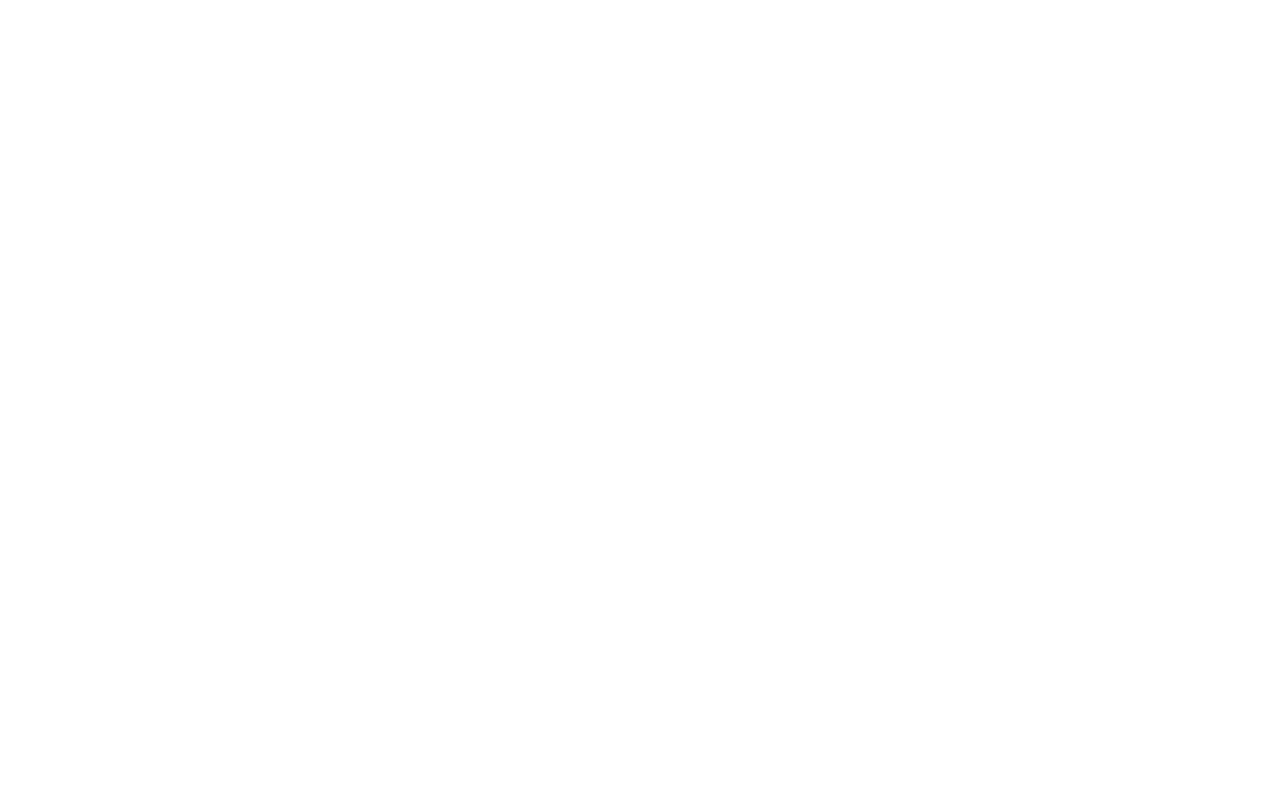
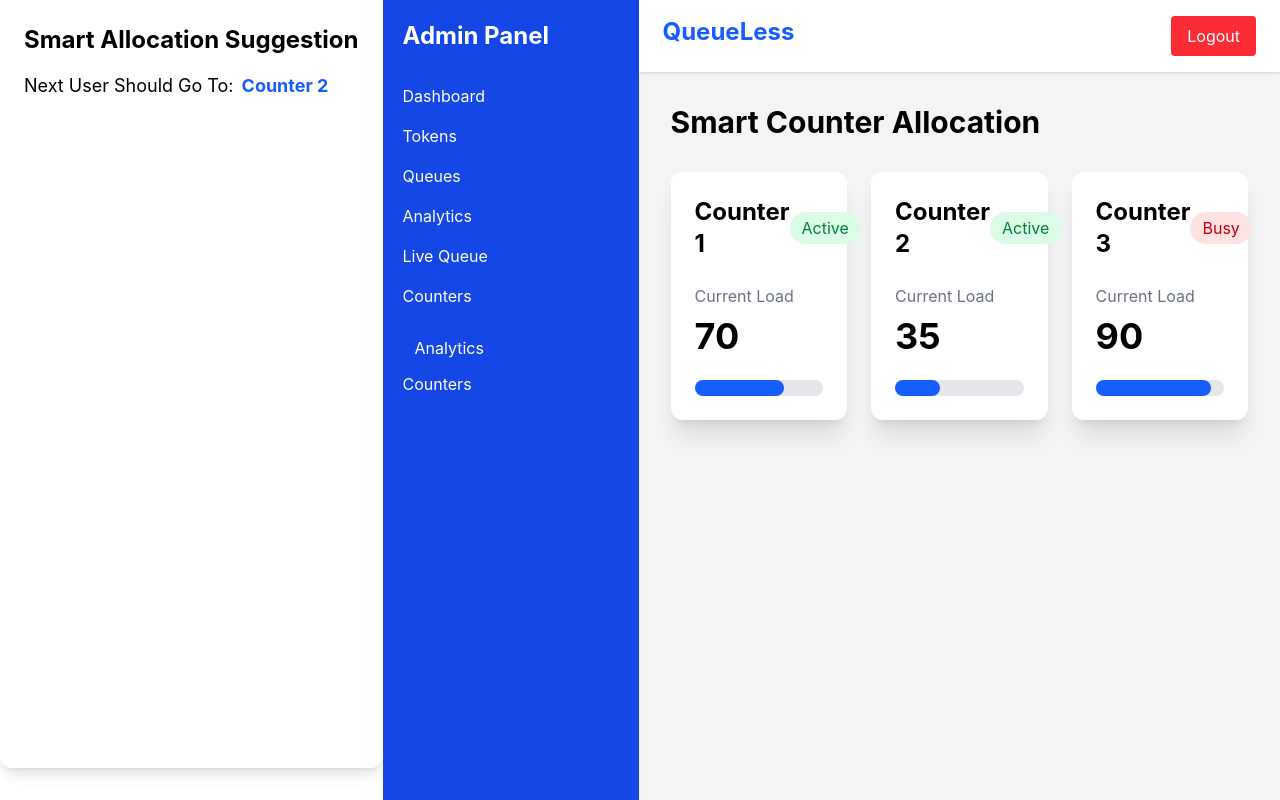
Before and after one commit to sattiprasanna0916-prog/queueless-management-system, a React app in the folder frontend/: page /counters in a window 1280 px wide. Before the commit this address had no page. Built offline with nearby package versions, Linux system fonts and the light colour scheme; no server answers; sample sign-in values are in the browser's storage; the HTML template or start-up script is replaced by a standard one.

Commit message:
Implemented smart counter allocation system

```diff
--- a/frontend/src/App.jsx
+++ b/frontend/src/App.jsx
@@ -3,7 +3,10 @@
 import Dashboard from "./pages/Dashboard";
 import ProtectedRoute from "./routes/ProtectedRoute";
 import Queues from "./pages/Queues";
+import Tokens from "./pages/Tokens";
 import Analytics from "./pages/Analytics";
+import LiveQueue from "./pages/LiveQueue";
+import Counters from "./pages/Counters";
 function App() {
   return (
     <BrowserRouter>
@@ -20,11 +23,35 @@
     <Queues />
   </ProtectedRoute>
 } />
+<Route
+  path="/tokens"
+  element={
+    <ProtectedRoute>
+      <Tokens />
+    </ProtectedRoute>
+  }
+/>
+<Route
+  path="/counters"
+  element={
+    <ProtectedRoute>
+      <Counters />
+    </ProtectedRoute>
+  }
+/>
 <Route path="/analytics" element={
   <ProtectedRoute>
     <Analytics />
   </ProtectedRoute>
 } />
+<Route
+  path="/live-queue"
+  element={
+    <ProtectedRoute>
+      <LiveQueue />
+    </ProtectedRoute>
+  }
+/>
       </Routes>
     </BrowserRouter>
   );
--- /dev/null
+++ b/frontend/src/components/CounterCard.jsx
@@ -0,0 +1,55 @@
+function CounterCard({ counter }) {
+
+  return (
+    <div className="bg-white shadow-xl rounded-xl p-6">
+
+      <div className="flex justify-between items-center">
+
+        <h2 className="text-2xl font-bold">
+          {counter.name}
+        </h2>
+
+        <span
+          className={
+            counter.status === "Active"
+              ? "bg-green-100 text-green-700 px-3 py-1 rounded-full"
+              : "bg-red-100 text-red-700 px-3 py-1 rounded-full"
+          }
+        >
+          {counter.status}
+        </span>
+
+      </div>
+
+      <div className="mt-6">
+
+        <p className="text-gray-500">
+          Current Load
+        </p>
+
+        <p className="text-4xl font-bold mt-2">
+          {counter.load}
+        </p>
+
+      </div>
+
+      <div className="mt-6">
+
+        <div className="w-full bg-gray-200 rounded-full h-4">
+
+          <div
+            className="bg-blue-600 h-4 rounded-full"
+            style={{
+              width: `${counter.load}%`,
+            }}
+          />
+
+        </div>
+
+      </div>
+
+    </div>
+  );
+}
+
+export default CounterCard;
--- /dev/null
+++ b/frontend/src/components/QueueCard.jsx
@@ -0,0 +1,25 @@
+function QueueCard({ queue }) {
+  return (
+    <div className="bg-white shadow-lg rounded-xl p-5">
+      <h2 className="text-2xl font-bold text-blue-600">
+        {queue.name}
+      </h2>
+
+      <p className="mt-2">
+        Current Token:
+        <span className="font-bold ml-2">
+          {queue.currentToken}
+        </span>
+      </p>
+
+      <p className="mt-2">
+        Waiting Users:
+        <span className="font-bold ml-2">
+          {queue.waitingUsers}
+        </span>
+      </p>
+    </div>
+  );
+}
+
+export default QueueCard;
--- a/frontend/src/components/Sidebar.jsx
+++ b/frontend/src/components/Sidebar.jsx
@@ -11,7 +11,9 @@
         <li>
           <Link to="/dashboard">Dashboard</Link>
         </li>
-
+        <li>
+  <Link to="/tokens">Tokens</Link>
+</li>
         <li>
           <Link to="/queues">Queues</Link>
         </li>
@@ -19,7 +21,11 @@
         <li>
           <Link to="/analytics">Analytics</Link>
         </li>
-
+        <li>
+  <Link to="/live-queue">
+    Live Queue
+  </Link>
+</li>
         <li>
           <Link to="/counters">Counters</Link>
         </li>
@@ -27,6 +33,11 @@
   <li className="p-3 hover:bg-blue-700 rounded">
     Analytics
   </li>
+  <li>
+  <Link to="/counters">
+    Counters
+  </Link>
+</li>
 </Link>
       </ul>
     </div>
--- /dev/null
+++ b/frontend/src/pages/Counters.jsx
@@ -0,0 +1,80 @@
+import Navbar from "../components/Navbar";
+import Sidebar from "../components/Sidebar";
+import CounterCard from "../components/CounterCard";
+
+function Counters() {
+
+  const counters = [
+
+    {
+      id: 1,
+      name: "Counter 1",
+      status: "Active",
+      load: 70,
+    },
+
+    {
+      id: 2,
+      name: "Counter 2",
+      status: "Active",
+      load: 35,
+    },
+
+    {
+      id: 3,
+      name: "Counter 3",
+      status: "Busy",
+      load: 90,
+    },
+  ];
+
+  return (
+    <div className="flex">
+      <div className="bg-white rounded-xl shadow-lg p-6 mb-8">
+
+  <h2 className="text-2xl font-bold mb-4">
+    Smart Allocation Suggestion
+  </h2>
+
+  <p className="text-lg">
+    Next User Should Go To:
+    <span className="font-bold text-blue-600 ml-2">
+      Counter 2
+    </span>
+  </p>
+
+</div>
+      <Sidebar />
+
+      <div className="flex-1 bg-gray-100 min-h-screen">
+
+        <Navbar />
+
+        <div className="p-8">
+
+          <h1 className="text-3xl font-bold mb-8">
+            Smart Counter Allocation
+          </h1>
+
+          <div className="grid grid-cols-1 md:grid-cols-2 lg:grid-cols-3 gap-6">
+
+            {counters.map((counter) => (
+
+              <CounterCard
+                key={counter.id}
+                counter={counter}
+              />
+
+            ))}
+
+          </div>
+
+        </div>
+
+      </div>
+
+    </div>
+  );
+}
+
+export default Counters;
--- a/frontend/src/pages/LiveQueue.jsx
+++ b/frontend/src/pages/LiveQueue.jsx
@@ -1,14 +1,31 @@
 import Navbar from "../components/Navbar";
 import Sidebar from "../components/Sidebar";
-import { useEffect } from "react";
+import NotificationCard from "../components/NotificationCard";
+import { useEffect, useState } from "react";
 import socket from "../services/socket";
 
+function LiveQueue() {
 
-function LiveQueue() {
+  const [notification, setNotification] = useState("");
+
+  const [currentToken, setCurrentToken] = useState("A105");
+
+  const [waitingUsers, setWaitingUsers] = useState(12);
+
   useEffect(() => {
 
     socket.on("queue-update", (data) => {
+
       console.log(data);
+
+      setCurrentToken(data.currentToken);
+
+      setWaitingUsers(data.waitingUsers);
+
+      setNotification(
+        `Queue Updated: ${data.currentToken}`
+      );
+
     });
 
     return () => {
@@ -16,9 +33,6 @@
     };
 
   }, []);
-  const currentToken = "A105";
-
-  const waitingUsers = 12;
 
   return (
     <div className="flex">
@@ -30,6 +44,12 @@
         <Navbar />
 
         <div className="p-8">
+
+          {notification && (
+            <NotificationCard
+              message={notification}
+            />
+          )}
 
           <h1 className="text-3xl font-bold mb-8">
             Live Queue Tracking
@@ -66,6 +86,7 @@
         </div>
 
       </div>
+
     </div>
   );
 }
--- a/frontend/src/pages/Queues.jsx
+++ b/frontend/src/pages/Queues.jsx
@@ -1,9 +1,28 @@
 import Navbar from "../components/Navbar";
 import Sidebar from "../components/Sidebar";
+import { useEffect, useState } from "react";
+import { getQueues } from "../services/queueService";
 
 function Queues() {
 
-  const queues = [
+  const [queues, setQueues] = useState([]);
+
+  useEffect(() => {
+    fetchQueues();
+  }, []);
+
+  const fetchQueues = async () => {
+    try {
+
+      const response = await getQueues();
+
+      setQueues(response.data);
+
+    } catch (error) {
+
+      console.log(error);
+
+      setQueues([
         {
           id: 1,
           name: "Hospital Queue",
@@ -16,13 +35,17 @@
           waiting: 8,
           avgTime: "10 mins"
         }
-  ];
+      ]);
+    }
+  };
 
   return (
     <div className="flex">
+
       <Sidebar />
 
       <div className="flex-1 bg-gray-100 min-h-screen">
+
         <Navbar />
 
         <div className="p-8">
@@ -38,6 +61,7 @@
                 key={queue.id}
                 className="bg-white shadow-lg rounded-xl p-6"
               >
+
                 <h2 className="text-2xl font-bold">
                   {queue.name}
                 </h2>
@@ -53,12 +77,16 @@
                 <button className="mt-4 bg-blue-600 text-white px-4 py-2 rounded">
                   View Queue
                 </button>
+
               </div>
             ))}
 
           </div>
+
         </div>
+
       </div>
+
     </div>
   );
 }
--- /dev/null
+++ b/frontend/src/services/counterService.js
@@ -0,0 +1,10 @@
+import api from "./api";
+
+export const getCounters =
+  async () => {
+
+    const response =
+      await api.get("/counters");
+
+    return response.data;
+};
```
Also changed, not shown: frontend/src/pages/Analytics.jsx (+109 -73 lines). Lines whose indentation alone changed are shown as unchanged.
